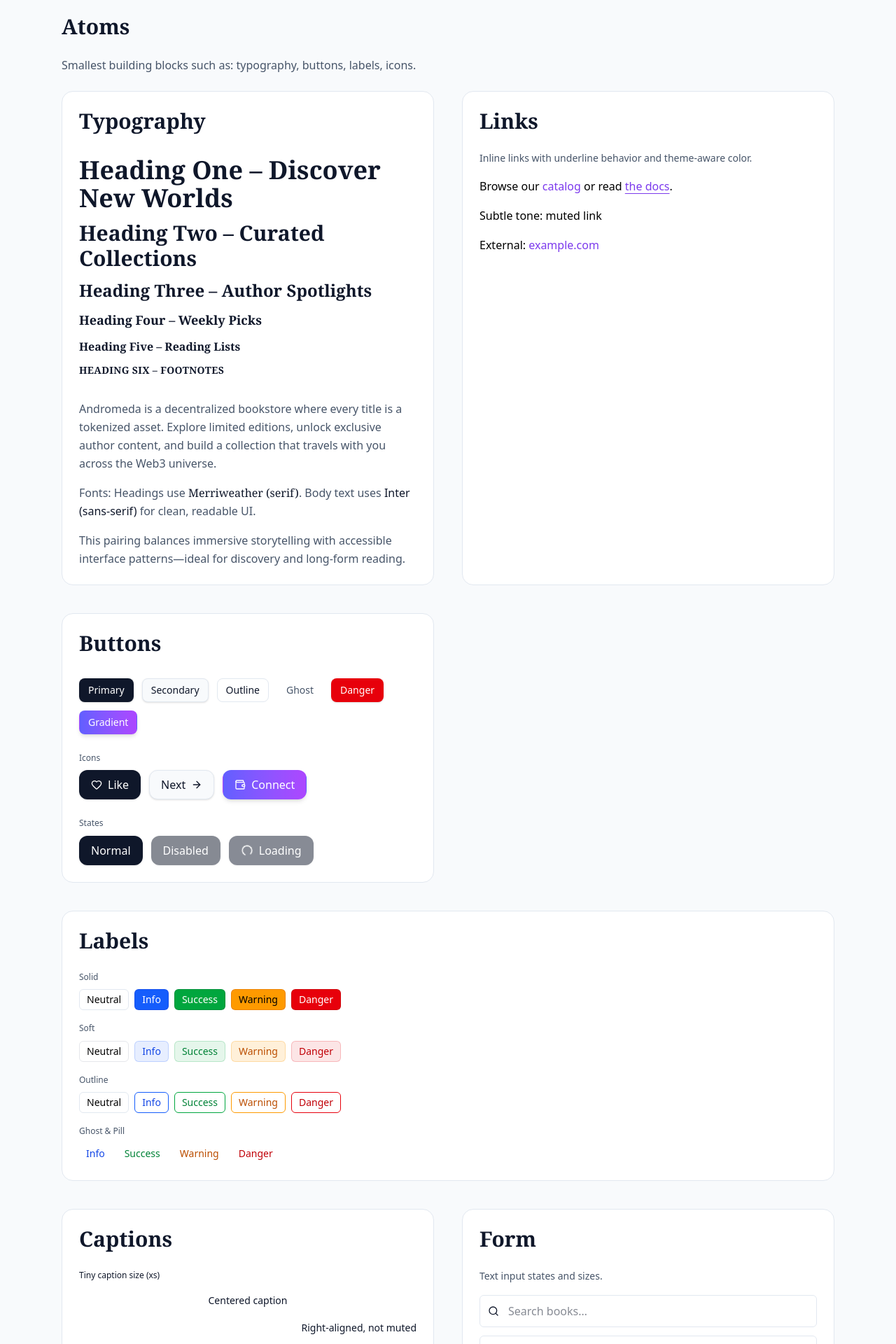
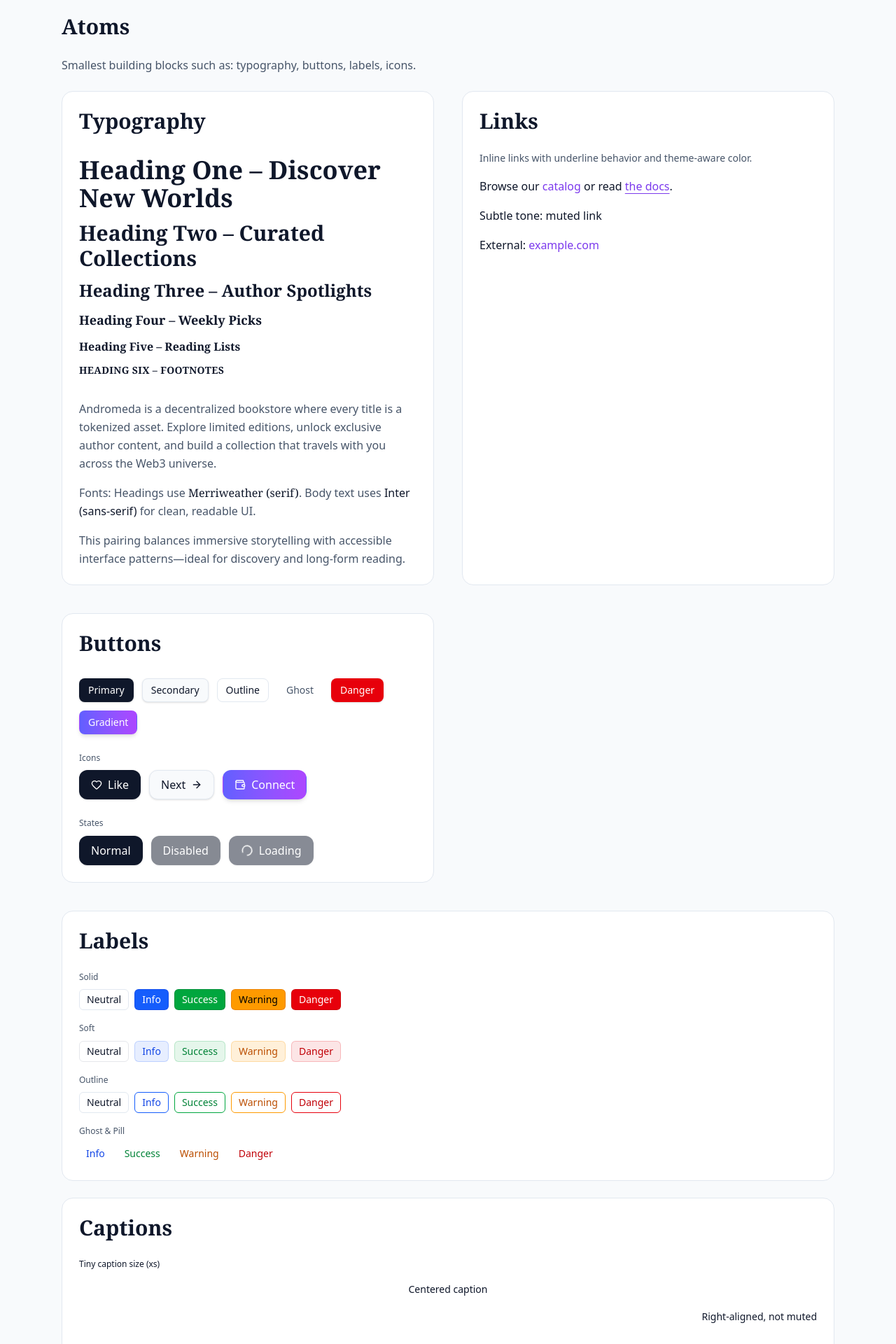
Before and after one commit to nova-collective/andromeda, a Next.js app: page /vds in a window 1280 px wide. Shown: the part 340-2260 px from the top of the page at 70% size. Built offline with nearby package versions, Linux system fonts and the light colour scheme.

Commit message:
feat(AN-20): refactored vds page

```diff
--- a/src/app/vds/page.tsx
+++ b/src/app/vds/page.tsx
@@ -69,13 +69,13 @@ export default function VDSPage() {
                 </header>
                 <div className="space-y-4">
                   <Paragraph size="sm" muted className="text-secondary">Inline links with underline behavior and theme-aware color.</Paragraph>
-                  <Paragraph>
+                  <Paragraph className="text-primary">
                     Browse our <Link href="#">catalog</Link> or read <Link href="#" underline="always">the docs</Link>.
                   </Paragraph>
-                  <Paragraph>
+                  <Paragraph className="text-primary">
                     Subtle tone: <Link href="#" muted>muted link</Link>
                   </Paragraph>
-                  <Paragraph>
+                  <Paragraph className="text-primary">
                     External: <Link href="https://example.com">example.com</Link>
                   </Paragraph>
                 </div>
@@ -129,7 +129,7 @@ export default function VDSPage() {
                   <div className="space-y-2">
                     <Paragraph size="sm" muted className="text-secondary text-xs">Solid</Paragraph>
                     <div className="flex flex-wrap gap-2">
-                      <Label severity="neutral" variant="solid">Neutral</Label>
+                      <Label className="text-primary" severity="neutral" variant="solid">Neutral</Label>
                       <Label severity="info" variant="solid">Info</Label>
                       <Label severity="success" variant="solid">Success</Label>
                       <Label severity="warning" variant="solid">Warning</Label>
@@ -139,7 +139,7 @@ export default function VDSPage() {
                   <div className="space-y-2">
                     <Paragraph size="sm" muted className="text-secondary text-xs">Soft</Paragraph>
                     <div className="flex flex-wrap gap-2">
-                      <Label severity="neutral" variant="soft">Neutral</Label>
+                      <Label className="text-primary" severity="neutral" variant="soft">Neutral</Label>
                       <Label severity="info" variant="soft">Info</Label>
                       <Label severity="success" variant="soft">Success</Label>
                       <Label severity="warning" variant="soft">Warning</Label>
@@ -149,7 +149,7 @@ export default function VDSPage() {
                   <div className="space-y-2">
                     <Paragraph size="sm" muted className="text-secondary text-xs">Outline</Paragraph>
                     <div className="flex flex-wrap gap-2">
-                      <Label severity="neutral" variant="outline">Neutral</Label>
+                      <Label className="text-primary" severity="neutral" variant="outline">Neutral</Label>
                       <Label severity="info" variant="outline">Info</Label>
                       <Label severity="success" variant="outline">Success</Label>
                       <Label severity="warning" variant="outline">Warning</Label>
@@ -168,7 +168,9 @@ export default function VDSPage() {
                 </div>
               </div>
 
-              {/* Captions Panel */}
+            </div>{/* end grid of primary atom panels */}
+
+            {/* Captions Panel (stacked full width) */}
             <div className="rounded-2xl bg-primary border border-color p-6 flex flex-col gap-6 shadow-card">
               <header className="flex items-center justify-between">
                 <Heading level={2} className="text-lg font-serif font-semibold text-primary">Captions</Heading>
@@ -178,20 +180,20 @@ export default function VDSPage() {
                 <Caption className="text-primary" align="center">Centered caption</Caption>
                 <Caption className="text-primary" align="right" muted={false}>Right-aligned, not muted</Caption>
                 <figure className="space-y-2">
-                    {/* Example figure/figcaption pairing */}
                   <div className="w-full h-32 bg-[color:var(--border)] rounded-lg" />
                   <Caption className="text-primary" as="figcaption" align="center">Figure 1 – Placeholder image with figcaption</Caption>
                 </figure>
               </div>
             </div>
 
-              {/* Form Panel */}
+            {/* Form Panel (stacked full width) */}
             <div className="rounded-2xl bg-primary border border-color p-6 flex flex-col gap-6 shadow-card">
               <header className="flex items-center justify-between">
                 <Heading level={2} className="text-lg font-serif font-semibold text-primary">Form</Heading>
               </header>
+              <div className="space-y-6">
                 <div className="space-y-4">
-                  <Paragraph size="sm" muted className="text-secondary">Text input states and sizes.</Paragraph>
+                  <Paragraph size="sm" muted className="text-secondary">Text inputs.</Paragraph>
                   <div className="space-y-3">
                     <TextInput className="text-primary" placeholder="Search books…" leftIcon={<Search className="text-primary" size={16} />} />
                     <TextInput className="text-primary" size="sm" placeholder="Small size" />
@@ -199,7 +201,9 @@ export default function VDSPage() {
                     <TextInput className="text-primary" invalid placeholder="Invalid input" />
                     <TextInput className="text-primary" disabled placeholder="Disabled input" />
                   </div>
-                    <Paragraph size="sm" muted className="text-secondary">Text area examples.</Paragraph>
+                </div>
+                <div className="space-y-4">
+                  <Paragraph size="sm" muted className="text-secondary">Text areas.</Paragraph>
                   <TextArea className="text-primary" placeholder="Describe your collection…" />
                   <TextArea className="text-primary" size="sm" placeholder="Short notes" />
                   <TextArea className="text-primary" size="lg" placeholder="Extended description" showCount maxLength={200} value={"This is a sample readonly description."} readOnly />
```
Lines whose indentation alone changed are shown as unchanged.
